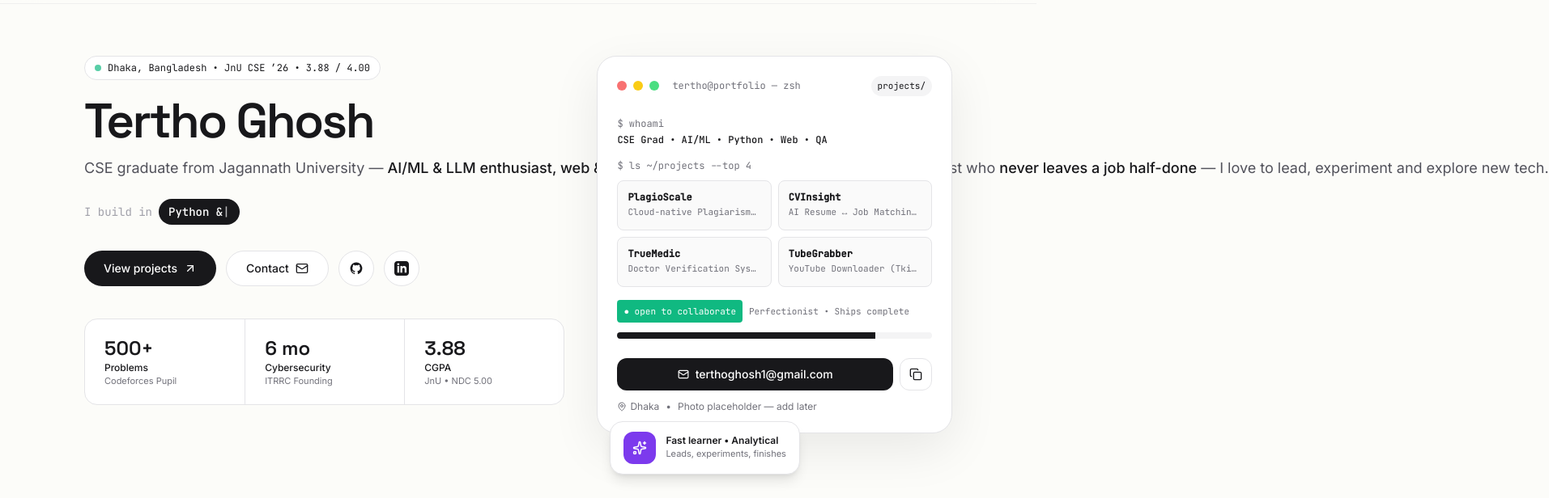
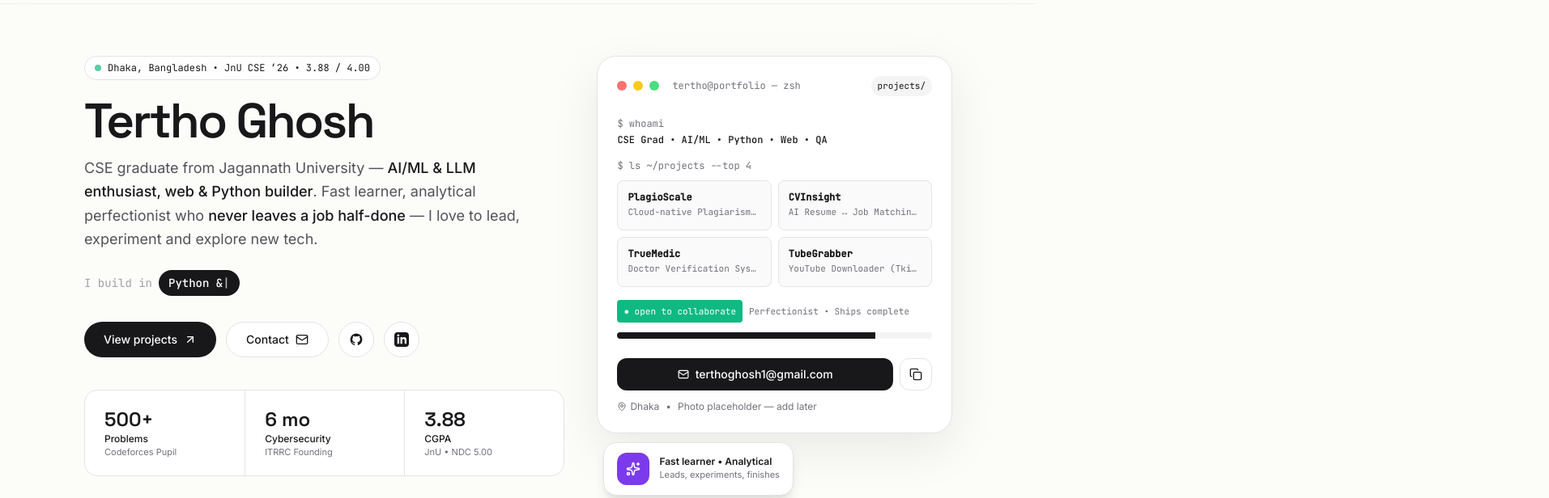
Before and after one commit to Tertho1/site, a React (Vite) app: page / in a window 1280 px wide. Shown: the part 60-676 px from the top of the page at 81% size, 1913 px wide, since content can reach past the window. Built offline with nearby package versions, Linux system fonts and the light colour scheme.

Commit message:
fix: hero subtitle no longer hidden (split h1, name nowrap only), badge now in-flow (mt-4 ml-2) not absolute overlap

```diff
--- a/src/App.jsx
+++ b/src/App.jsx
@@ -262,9 +262,9 @@ export default function App(){
             <motion.div initial={{opacity:0,y:10}} animate={{opacity:1,y:0}} className="inline-flex flex-wrap items-center gap-2 text-[11px] sm:text-xs font-mono px-3 py-1.5 rounded-full border border-zinc-200 dark:border-zinc-800 bg-white dark:bg-zinc-900">
               <span className="w-2 h-2 rounded-full bg-emerald-500 animate-pulse" /> Dhaka, Bangladesh • JnU CSE ’26 • 3.88 / 4.00
             </motion.div>
-            <motion.h1 initial={{opacity:0,y:12}} animate={{opacity:1,y:0}} transition={{delay:0.05}} className="font-display font-semibold tracking-[-0.04em] leading-[0.9] text-[38px] sm:text-[48px] md:text-[60px] mt-5 sm:mt-6 whitespace-nowrap">
-              Tertho Ghosh
-              <span className="block text-[15px] sm:text-[17px] md:text-[18px] font-sans font-normal tracking-normal leading-relaxed mt-4 text-zinc-600 dark:text-zinc-400 max-w-[560px]">
+            <motion.h1 initial={{opacity:0,y:12}} animate={{opacity:1,y:0}} transition={{delay:0.05}} className="font-display font-semibold tracking-[-0.04em] leading-[0.9] text-[38px] sm:text-[48px] md:text-[60px] mt-5 sm:mt-6">
+              <span className="whitespace-nowrap">Tertho Ghosh</span>
+              <span className="block text-[15px] sm:text-[17px] md:text-[18px] font-sans font-normal tracking-normal leading-relaxed mt-4 text-zinc-600 dark:text-zinc-400 max-w-[560px] whitespace-normal">
                 CSE graduate from Jagannath University — <span className="text-zinc-900 dark:text-white font-medium">AI/ML & LLM enthusiast, web & Python builder</span>. Fast learner, analytical perfectionist who <em className="not-italic font-medium text-zinc-900 dark:text-white">never leaves a job half-done</em> — I love to lead, experiment and explore new tech.
               </span>
             </motion.h1>
@@ -304,7 +304,7 @@ export default function App(){
             </div>
           </div>
 
-          <motion.div initial={{opacity:0, y:12}} animate={{opacity:1,y:0}} transition={{delay:0.1}} className="relative min-w-0 pb-16">
+          <motion.div initial={{opacity:0, y:12}} animate={{opacity:1,y:0}} transition={{delay:0.1}} className="relative min-w-0">
             <div className="rounded-[20px] sm:rounded-[24px] border border-zinc-200 dark:border-zinc-800 bg-white dark:bg-zinc-900 p-4 sm:p-6 shadow-[0_20px_60px_rgba(0,0,0,0.08)] overflow-hidden">
               <div className="flex items-center justify-between gap-2">
                 <div className="flex items-center gap-1.5 sm:gap-2 text-[11px] sm:text-xs font-mono min-w-0">
@@ -351,7 +351,7 @@ export default function App(){
                 <span>Photo placeholder — add later</span>
               </div>
             </div>
-            <motion.div animate={{y:[0, -6, 0]}} transition={{duration:4, repeat:Infinity, ease:'easeInOut'}} className="hidden lg:flex absolute bottom-2 left-4 items-center gap-3 px-4 py-3 rounded-2xl bg-white dark:bg-zinc-900 border border-zinc-200 dark:border-zinc-800 shadow-lg">
+            <motion.div animate={{y:[0, -6, 0]}} transition={{duration:4, repeat:Infinity, ease:'easeInOut'}} className="hidden lg:flex mt-4 ml-2 items-center gap-3 px-4 py-3 rounded-2xl bg-white dark:bg-zinc-900 border border-zinc-200 dark:border-zinc-800 shadow-lg w-fit">
               <div className="w-10 h-10 rounded-xl bg-violet-600 grid place-items-center text-white"><Sparkles size={18}/></div>
               <div>
                 <div className="text-xs font-semibold">Fast learner • Analytical</div>
```
